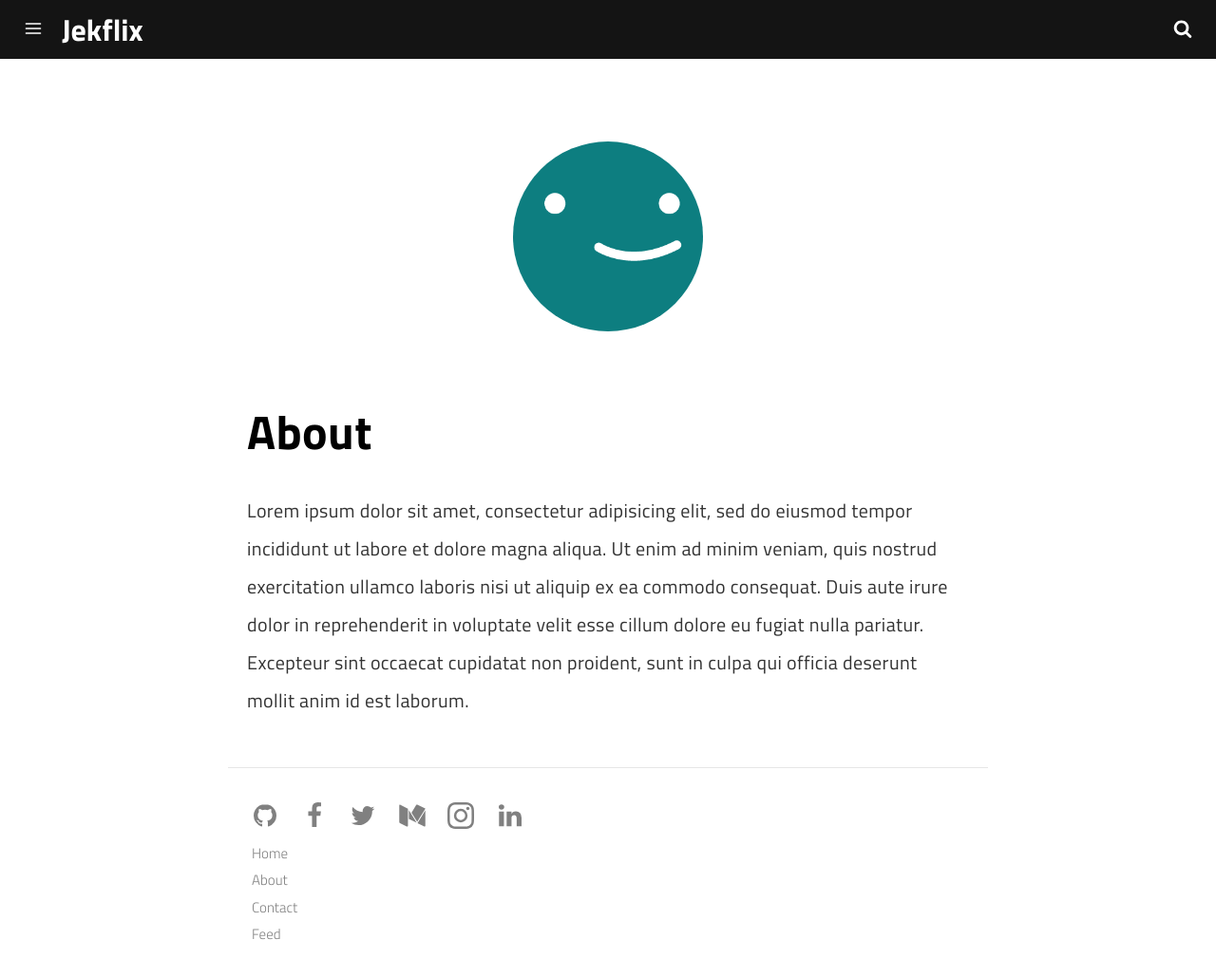
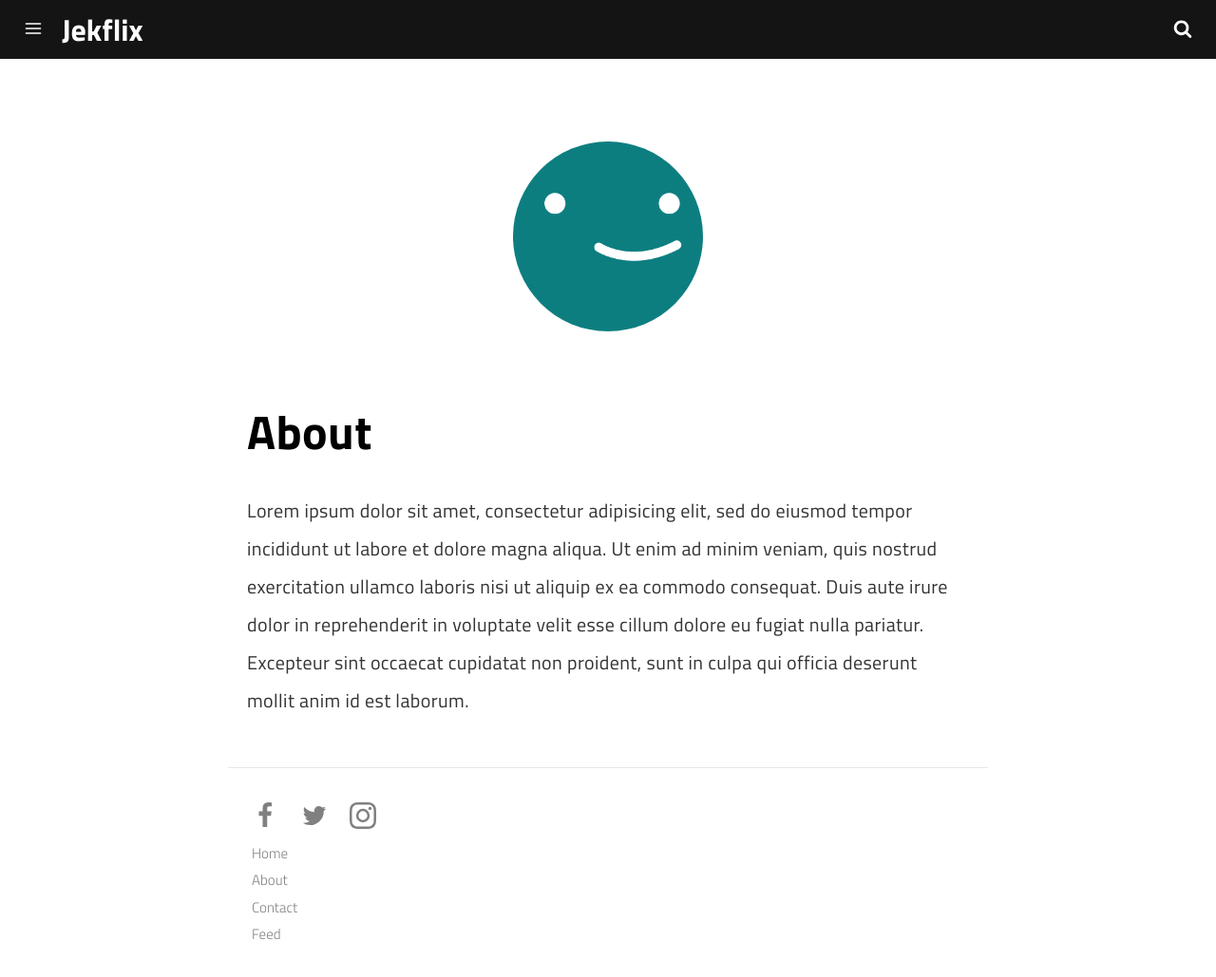
Before and after one commit to rabieelj/myaf, a Jekyll site: the page built from pages/about.md, in a window 1280 px wide and 1029 px high. Shown: the whole window at 95% size. Built offline with Jekyll 4.4.1, drawn with Linux system fonts in a browser that asks for light colours; a script that is not in the unit is left out.

Commit message:
Update footer.html

```diff
--- a/_includes/footer.html
+++ b/_includes/footer.html
@@ -1,10 +1,6 @@
 <footer>
     <p>
-      {% if site.github_username %}
-        <a href="https://github.com/{{ site.github_username }}" title="Github">
-          <svg><use xlink:href="#icon-github"></use></svg>
-        </a>
-      {% endif %}
+
       {% if site.facebook_username %}
         <a href="https://www.facebook.com/{{ site.facebook_username }}" title="Facebook">
           <svg><use xlink:href="#icon-facebook"></use></svg>
@@ -15,21 +11,13 @@
           <svg><use xlink:href="#icon-twitter"></use></svg>
         </a>
       {% endif %}
-      {% if site.medium_username %}
-        <a href="https://medium.com/@{{ site.medium_username }}" title="Medium">
-          <svg><use xlink:href="#icon-medium"></use></svg>
-        </a>
-      {% endif %}
+
       {% if site.instagram_username %}
         <a href="https://www.instagram.com/{{ site.instagram_username }}" title="Instagram">
           <svg><use xlink:href="#icon-instagram"></use></svg>
         </a>
       {% endif %}
-      {% if site.linkedin_username %}
-        <a href="https://www.linkedin.com/in/{{ site.linkedin_username }}" title="LinkedIn">
-          <svg><use xlink:href="#icon-linkedin"></use></svg>
-        </a>
-      {% endif %}
+
     </p>
 
     {% include links.html %}
```
